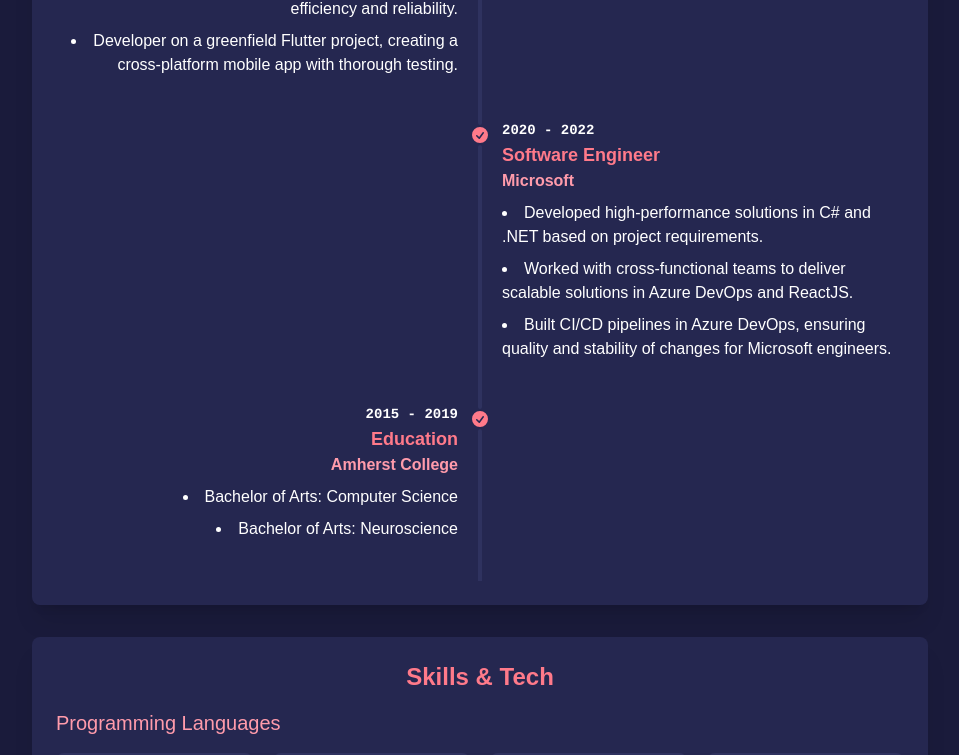
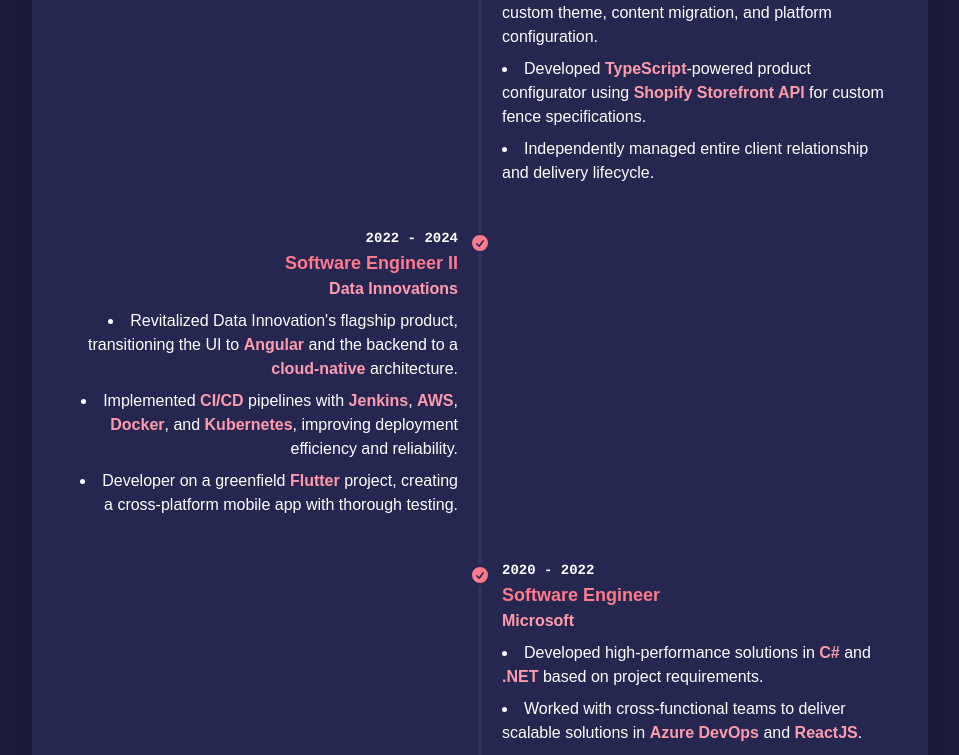
Before and after one commit to decheverri123/decheverri123.github.io, a Next.js app: page / in a window 1280 px wide. Shown: the part 755-1510 px from the top of the page, without its empty margins (160-1119 px from the left). Built offline with nearby package versions, Linux system fonts and the light colour scheme.

Commit message:
Update work history with styled tech stack and add independent consultant role

```diff
--- a/src/components/TimelineItem.tsx
+++ b/src/components/TimelineItem.tsx
@@ -2,7 +2,7 @@
   date: string;
   title: string;
   subtitle?: string;
-  bulletPoints: string[];
+  bulletPoints: React.ReactNode[];
   position?: "start" | "end";
 }
 
--- a/src/components/WorkHistory.tsx
+++ b/src/components/WorkHistory.tsx
@@ -8,14 +8,54 @@
       </h1>
       <ul className="timeline timeline-vertical timeline-snap-icon max-md:timeline-compact">
         <TimelineItem
+          date="2025"
+          title="Independent Software Engineering Consultant"
+          subtitle="Self-Employed, Greenville, South Carolina"
+          position="end"
+          bulletPoints={[
+            "Secured e-commerce project by proactively identifying client needs and demonstrating online sales expertise.",
+            <span key="bp-1" className="tag">
+              Implemented comprehensive{" "}
+              <strong className="text-primary">Shopify</strong> store with
+              custom theme, content migration, and platform configuration.
+            </span>,
+            <span key="bp-2" className="tag">
+              Developed <strong className="text-primary">TypeScript</strong>
+              -powered product configurator using{" "}
+              <strong className="text-primary">
+                Shopify Storefront API
+              </strong>{" "}
+              for custom fence specifications.
+            </span>,
+            "Independently managed entire client relationship and delivery lifecycle.",
+          ]}
+        />
+        <TimelineItem
           date="2022 - 2024"
           title="Software Engineer II"
           subtitle="Data Innovations"
           position="start"
           bulletPoints={[
-            "Revitalized Data Innovation's flagship product, transitioning the UI to Angular and the backend to a cloud-native architecture.",
-            "Implemented CI/CD pipelines with Jenkins, AWS, Docker, and Kubernetes, improving deployment efficiency and reliability.",
-            "Developer on a greenfield Flutter project, creating a cross-platform mobile app with thorough testing.",
+            <span key="di-1" className="tag">
+              Revitalized Data Innovation's flagship product, transitioning the
+              UI to <strong className="text-primary">Angular</strong> and the
+              backend to a{" "}
+              <strong className="text-primary">cloud-native</strong>{" "}
+              architecture.
+            </span>,
+            <span key="di-2" className="tag">
+              Implemented <strong className="text-primary">CI/CD</strong>{" "}
+              pipelines with <strong className="text-primary">Jenkins</strong>,{" "}
+              <strong className="text-primary">AWS</strong>,{" "}
+              <strong className="text-primary">Docker</strong>, and{" "}
+              <strong className="text-primary">Kubernetes</strong>, improving
+              deployment efficiency and reliability.
+            </span>,
+            <span key="di-3" className="tag">
+              Developer on a greenfield{" "}
+              <strong className="text-primary">Flutter</strong> project,
+              creating a cross-platform mobile app with thorough testing.
+            </span>,
           ]}
         />
         <TimelineItem
@@ -24,9 +64,22 @@
           subtitle="Microsoft"
           position="end"
           bulletPoints={[
-            "Developed high-performance solutions in C# and .NET based on project requirements.",
-            "Worked with cross-functional teams to deliver scalable solutions in Azure DevOps and ReactJS.",
-            "Built CI/CD pipelines in Azure DevOps, ensuring quality and stability of changes for Microsoft engineers.",
+            <span key="ms-1" className="tag">
+              Developed high-performance solutions in{" "}
+              <strong className="text-primary">C#</strong> and{" "}
+              <strong className="text-primary">.NET</strong> based on project
+              requirements.
+            </span>,
+            <span key="ms-2" className="tag">
+              Worked with cross-functional teams to deliver scalable solutions
+              in <strong className="text-primary">Azure DevOps</strong> and{" "}
+              <strong className="text-primary">ReactJS</strong>.
+            </span>,
+            <span key="ms-3" className="tag">
+              Built <strong className="text-primary">CI/CD</strong> pipelines in{" "}
+              <strong className="text-primary">Azure DevOps</strong>, ensuring
+              quality and stability of changes for Microsoft engineers.
+            </span>,
           ]}
         />
         <TimelineItem
```
